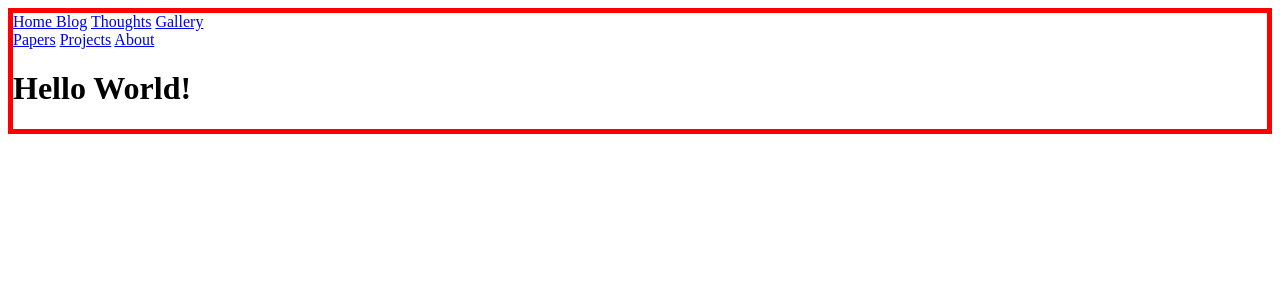
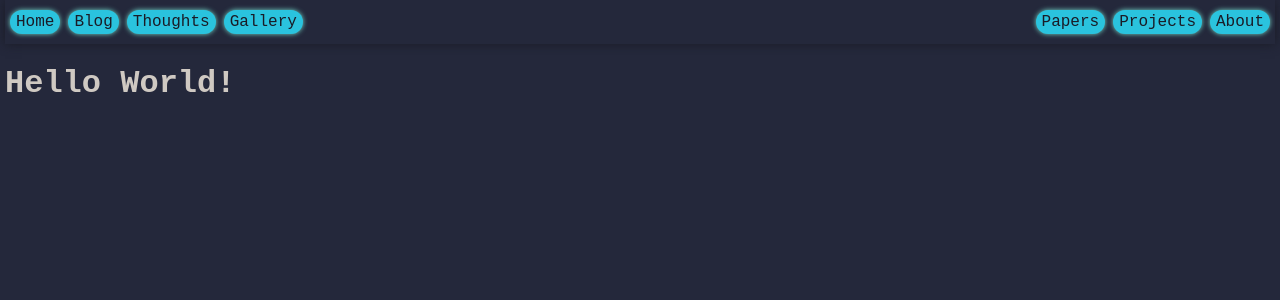
Before and after one commit to alizei35/alizei35.github.io, a Jekyll site: the page built from index.html, in a window 1280 px wide. Shown: the top 300 px of the page. Built offline with Jekyll 4.4.1, drawn with Linux system fonts in a browser that asks for light colours.

Commit message:
Finally, I hope I solved the problem

```diff
--- a/_layouts/default.html
+++ b/_layouts/default.html
@@ -3,7 +3,7 @@
   <head>
     <meta charset="utf-8">
     <title>{{ page.title }}</title>
-    <link rel="stylesheet" href={{ "/assets/css/styles.css" | relative_url }}>
+    <link rel="stylesheet" href="{{ "/assets/css/styles.css" | relative_url }}?v={{ site.time | date: '%s' }}">
   </head>
   <body>
     {% include navigation.html %}
--- a/assets/css/styles.scss
+++ b/assets/css/styles.scss
@@ -1,6 +1,4 @@
 ---
 ---
 
-body {
-  border: 5px solid red !important;
-}
+@import "main";
```
